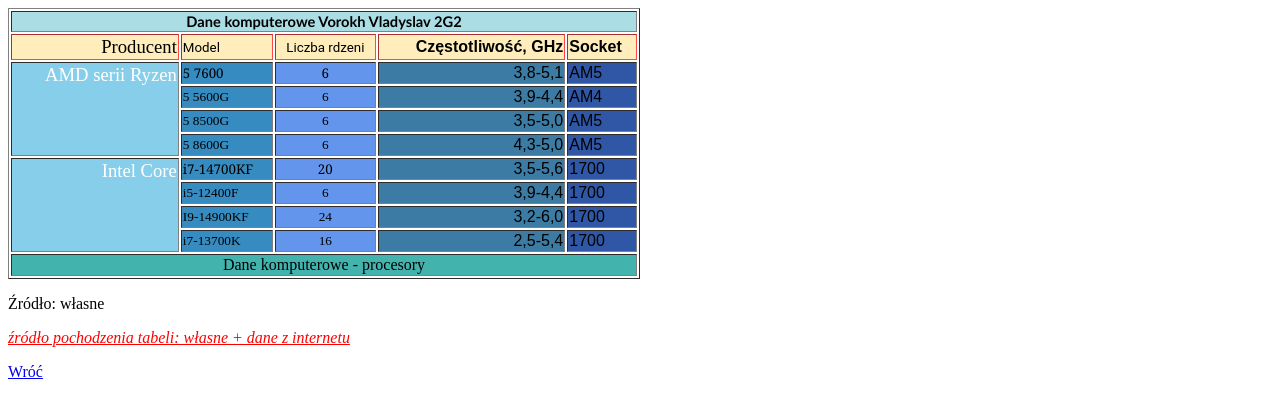
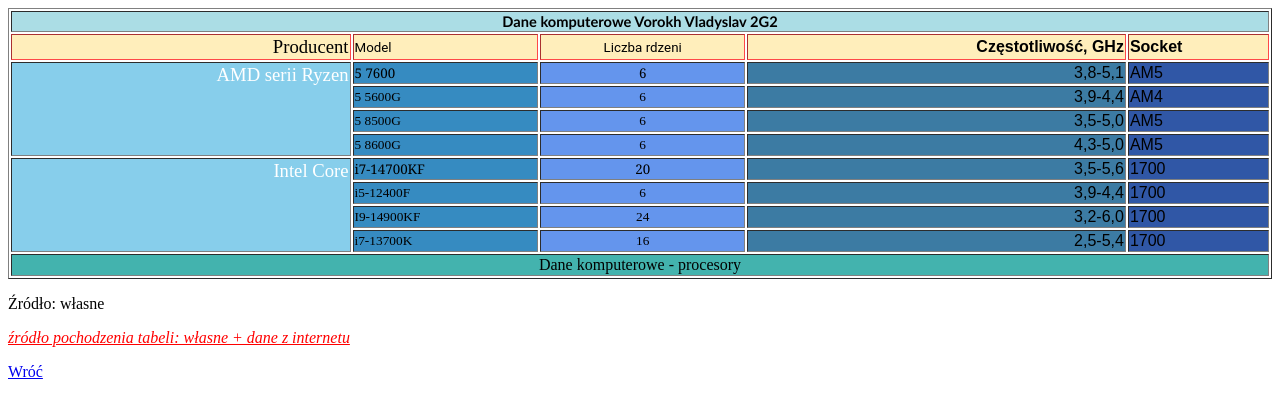
Before and after one commit to vladyslavv981/dydaktyka, a plain HTML site: page Tabela_Vorokh.html in a window 1280 px wide. Drawn offline with Linux system fonts and the light colour scheme.

Commit message:
Update Tabela_Vorokh.html

```diff
--- a/Tabela_Vorokh.html
+++ b/Tabela_Vorokh.html
@@ -8,7 +8,7 @@
               <body>
                     <table>
                           <!-- <caption>Dane komputerowe Vorokh Vladyslav 2G2</caption>-->
-                          <TABLE BORDER WIDTH=50%>
+                          <TABLE BORDER WIDTH=100%>
    <thead>
     <tr><th align="center" COLSPAN=5 style="background-color: #ABDDE5; color: black; font-size: 11pt; font-family: 'Calibri', serif;">Dane komputerowe Vorokh Vladyslav 2G2</th></tr>
       <tr style="background-color: #ffeebb; border:1.5pt solid rgb(254, 72, 72);">
```
